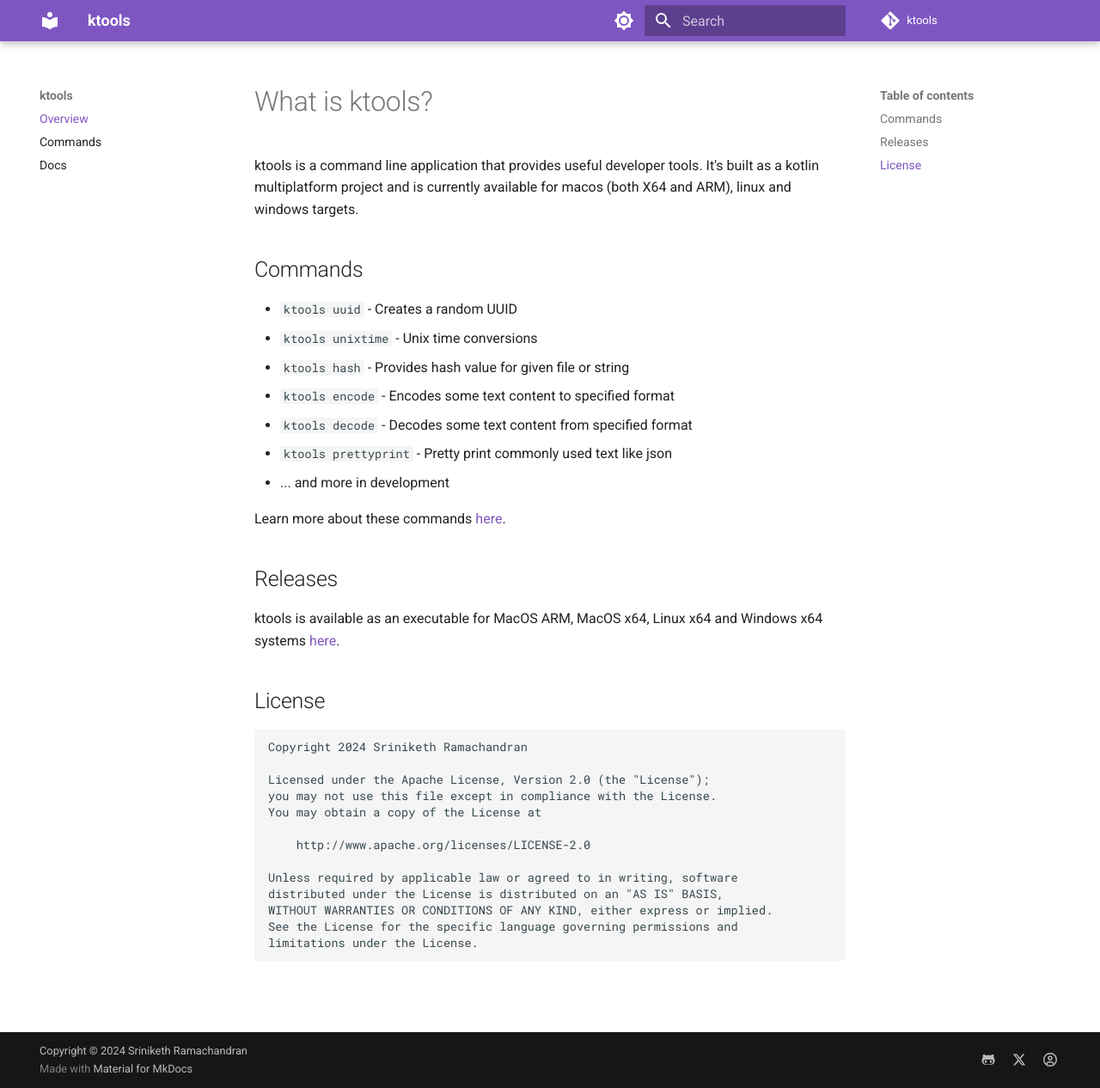
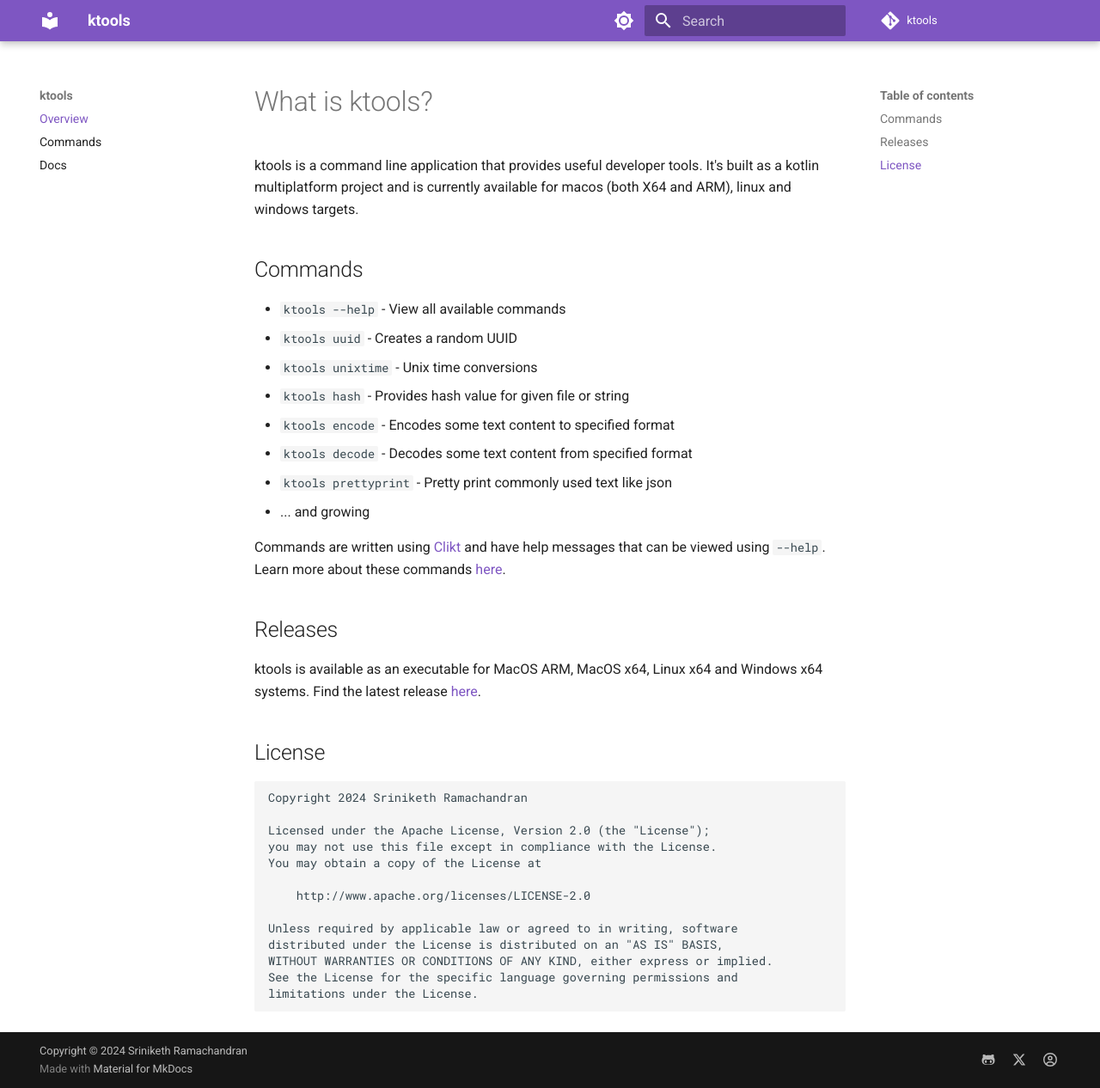
Before and after one commit to sriniketh/ktools, an MkDocs documentation site: the page built from docs/index.md, in a window 1280 px wide and 1266 px high. Shown: the whole window at 86% size. Built offline with MkDocs 1.6.1 and Material for MkDocs 9.7.7, drawn with Linux system fonts in a browser that asks for light colours; comment, search, counter and statistics services are not loaded.

Commit message:
[feat] update docs

```diff
--- a/docs/index.md
+++ b/docs/index.md
@@ -4,19 +4,20 @@
 
 ## Commands
 
+* `ktools --help` - View all available commands
 * `ktools uuid` - Creates a random UUID
 * `ktools unixtime` - Unix time conversions
 * `ktools hash` - Provides hash value for given file or string
 * `ktools encode` - Encodes some text content to specified format
 * `ktools decode` - Decodes some text content from specified format
 * `ktools prettyprint` - Pretty print commonly used text like json
-* ... and more in development
+* ... and growing
 
-Learn more about these commands [here](commands.md).
+Commands are written using [Clikt](https://ajalt.github.io/clikt/) and have help messages that can be viewed using `--help`. Learn more about these commands [here](commands.md).
 
 ## Releases
 
-ktools is available as an executable for MacOS ARM, MacOS x64, Linux x64 and Windows x64 systems [here](https://github.com/sriniketh/ktools/releases).
+ktools is available as an executable for MacOS ARM, MacOS x64, Linux x64 and Windows x64 systems. Find the latest release [here](https://github.com/sriniketh/ktools/releases).
 
 ## License
 
```
Also changed, not shown: README.md (+29 -1 lines).
